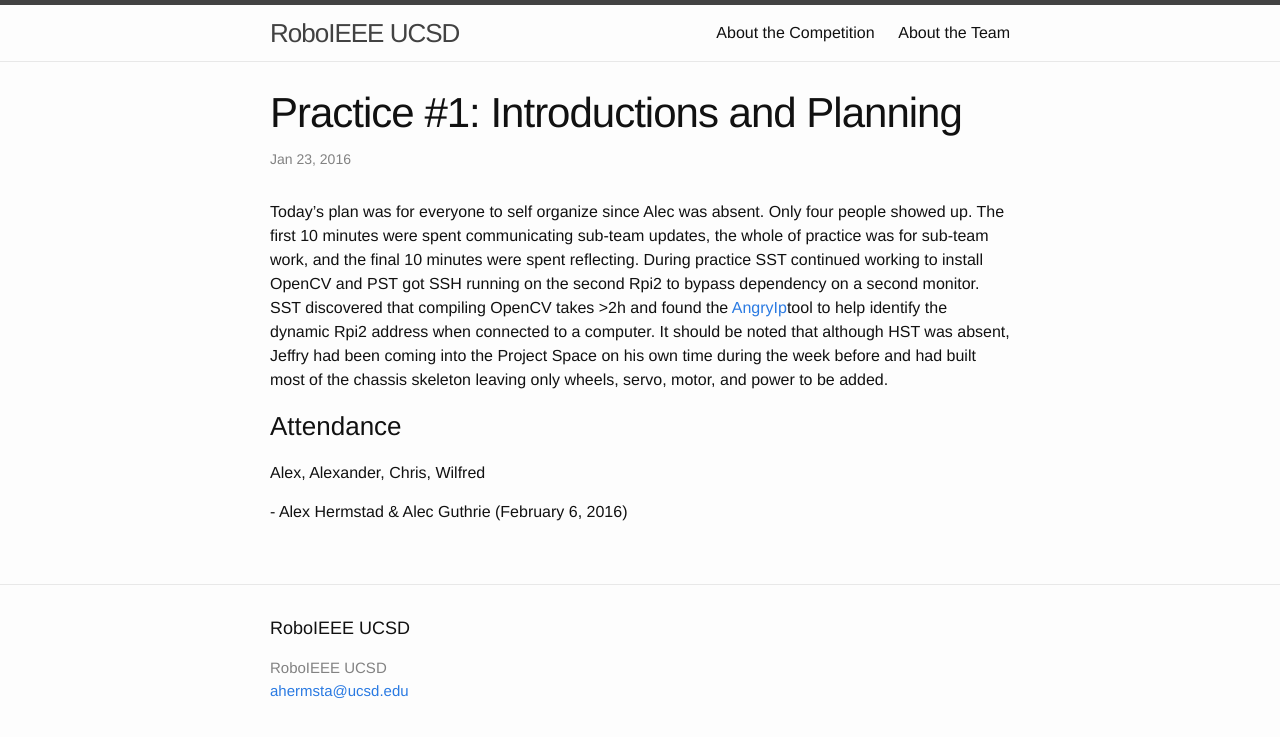
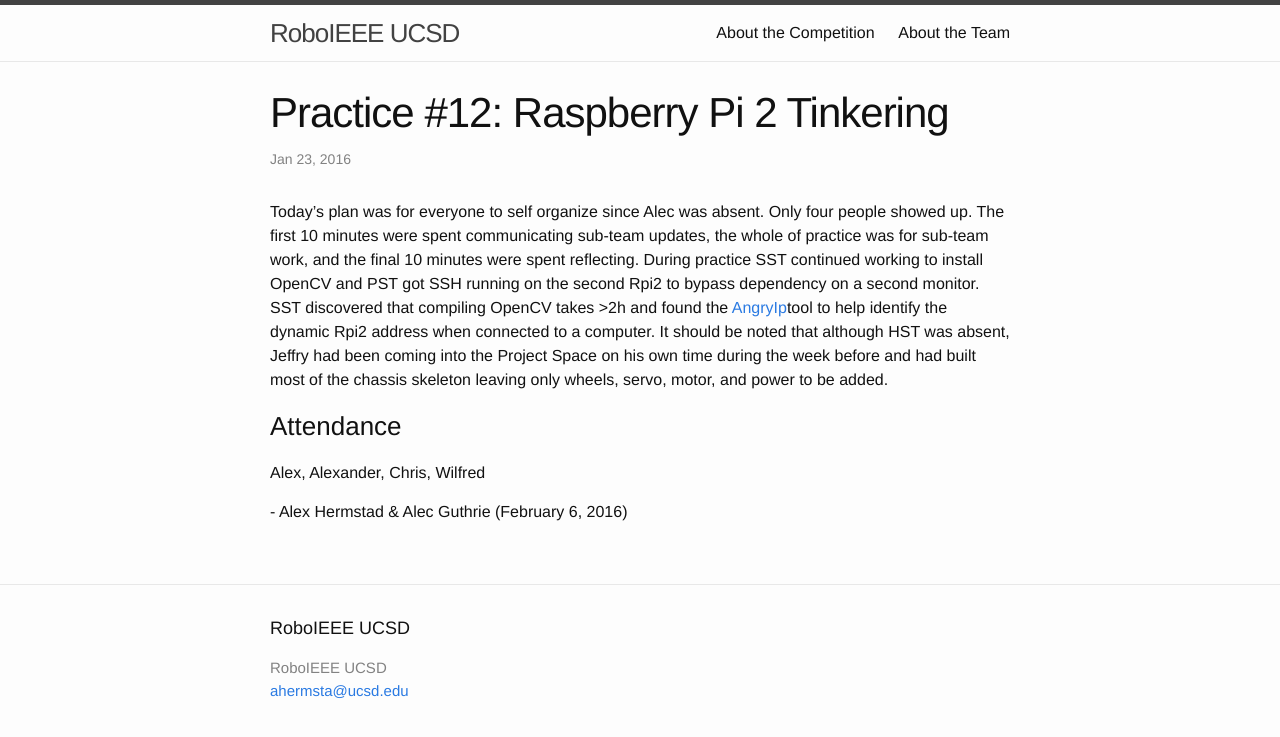
Before and after one commit to hermstadalex/UCSDroboIEEE, a Jekyll site: the page built from _posts/2016-01-23-Raspberry-Tinkering.markdown, in a window 1280 px wide. Shown: the top 737 px of the page. Built offline with Jekyll 4.4.1, drawn with Linux system fonts in a browser that asks for light colours.

Commit message:
Fixed #12

```diff
--- a/_posts/2016-01-23-Raspberry-Tinkering.markdown
+++ b/_posts/2016-01-23-Raspberry-Tinkering.markdown
@@ -1,5 +1,5 @@
 ---
-title: "Practice #1: Introductions and Planning"
+title: "Practice #12: Raspberry Pi 2 Tinkering"
 date: 2016-01-23
 layout: post
 categories: jekyll update
```
